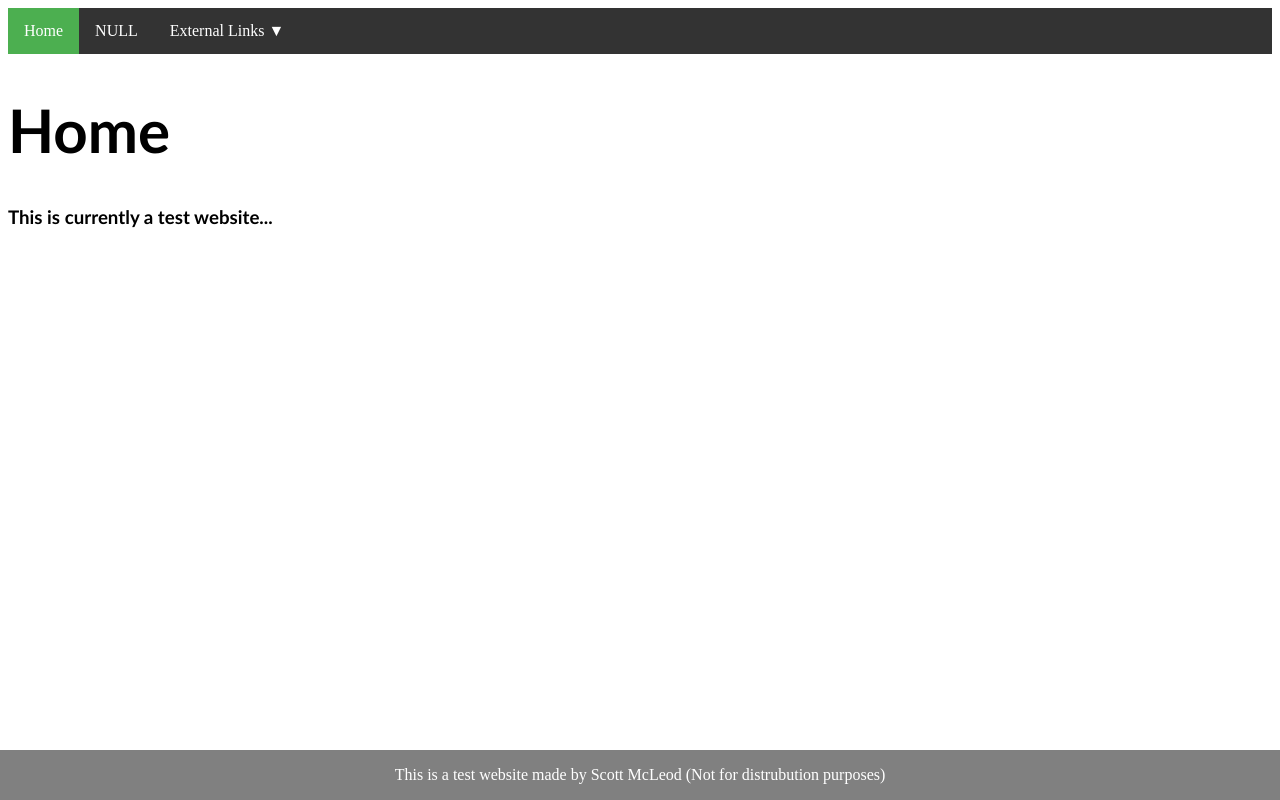
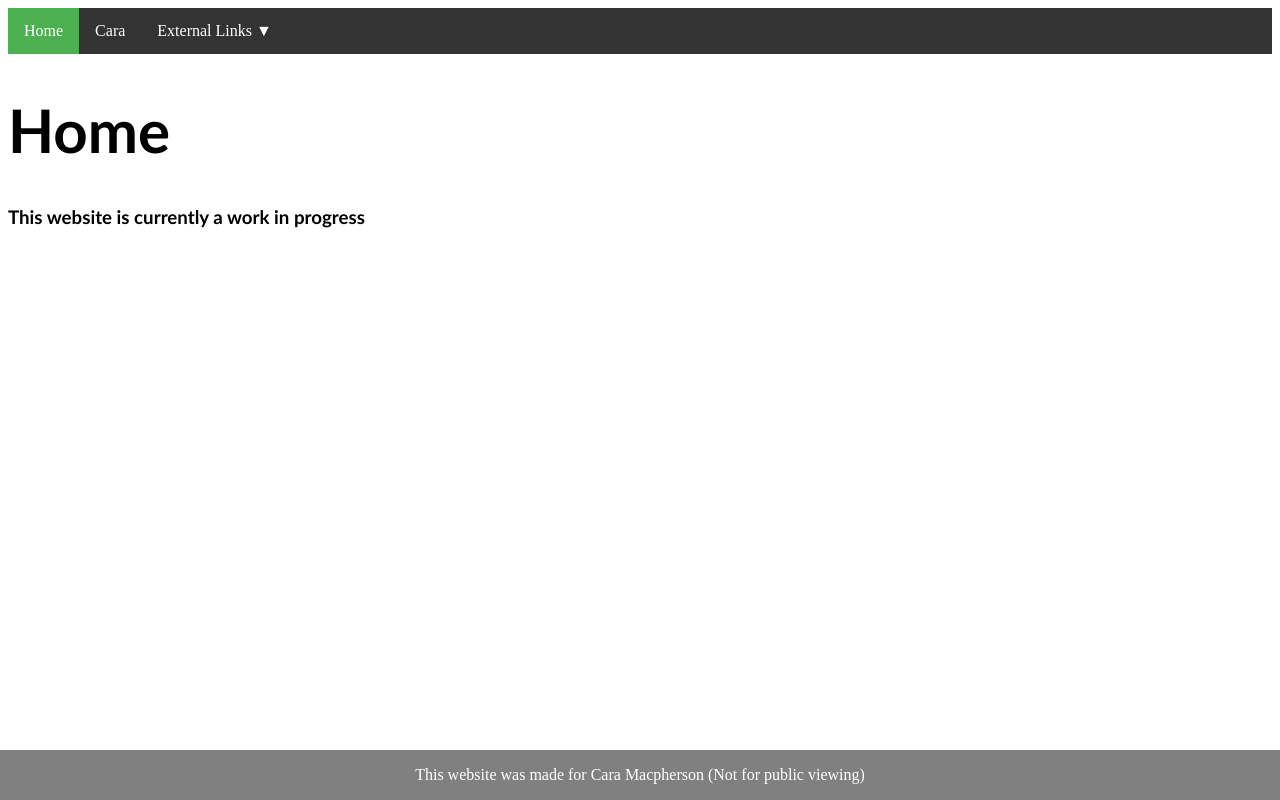
Before and after one commit to cjkaiki/cjkaiki.github.io, a plain HTML site: page index.html in a window 1280 px wide. Drawn offline with Linux system fonts and the light colour scheme.

Commit message:
Update index.html

```diff
--- a/index.html
+++ b/index.html
@@ -1,7 +1,7 @@
 <!DOCTYPE html>
 <html>
   <head>
-    <title>Home - cjKaiki's Website</title>
+    <title>Home - cjkaiki's Website</title>
 
     <link
     rel = "icon"
@@ -18,7 +18,7 @@
 
       <li><a class="active" href="index.html" >Home</a></li>
 
-        <li><a href="#">NULL</a></li>
+        <li><a href="/cara.html">Cara</a></li>
 
    <li class="dropdown">
     <a href="javascript:void(0)" class="dropbtn">External Links ▼</a>
@@ -40,7 +40,7 @@
 
   <h1 class='p1' style="font-size:60px;" >Home</h1>
 
-<h3 class='p1' >This is currently a test website...</h3>
+<h3 class='p1' >This website is currently a work in progress</h3>
 
 
 
@@ -49,7 +49,7 @@
 
 
   <div class='footer'>
-  <p>This is a test website made by Scott McLeod (Not for distrubution purposes)</p>
+  <p>This website was made for Cara Macpherson (Not for public viewing)</p>
   </div>
 
 
```
